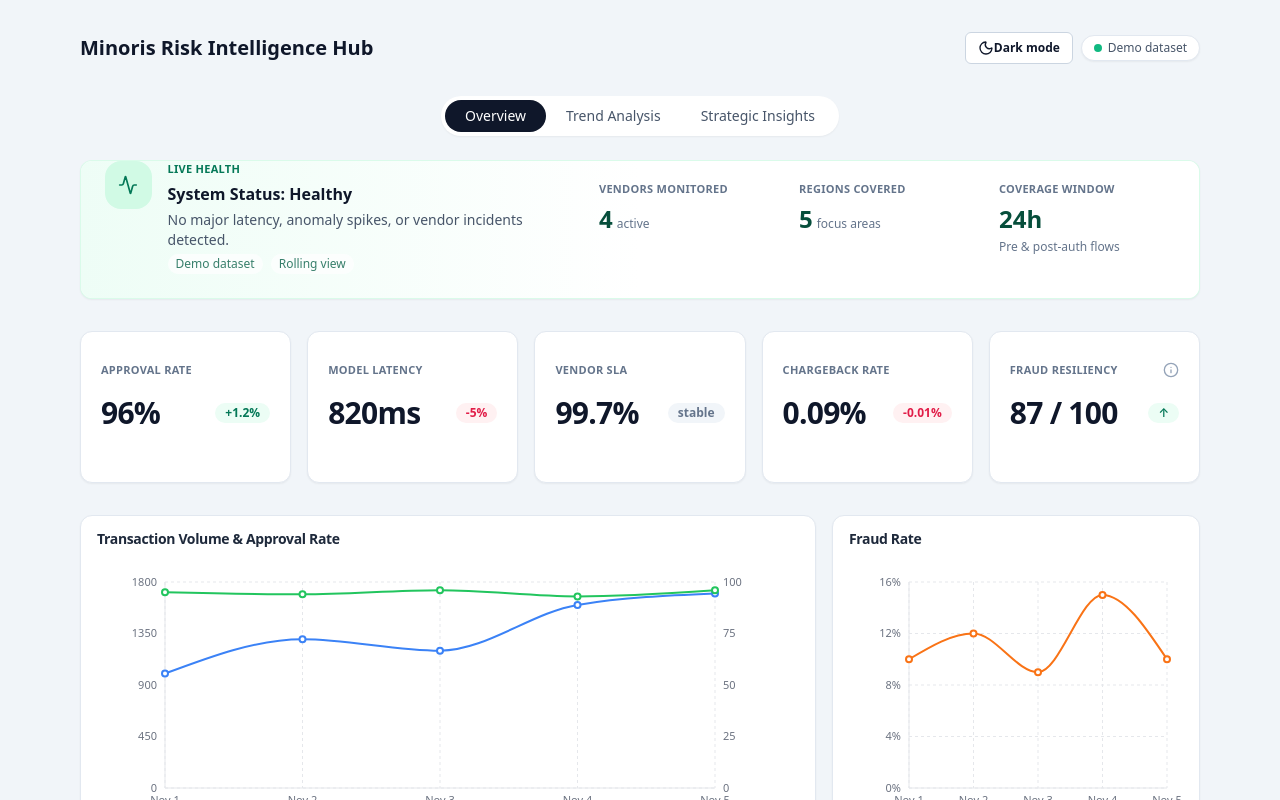
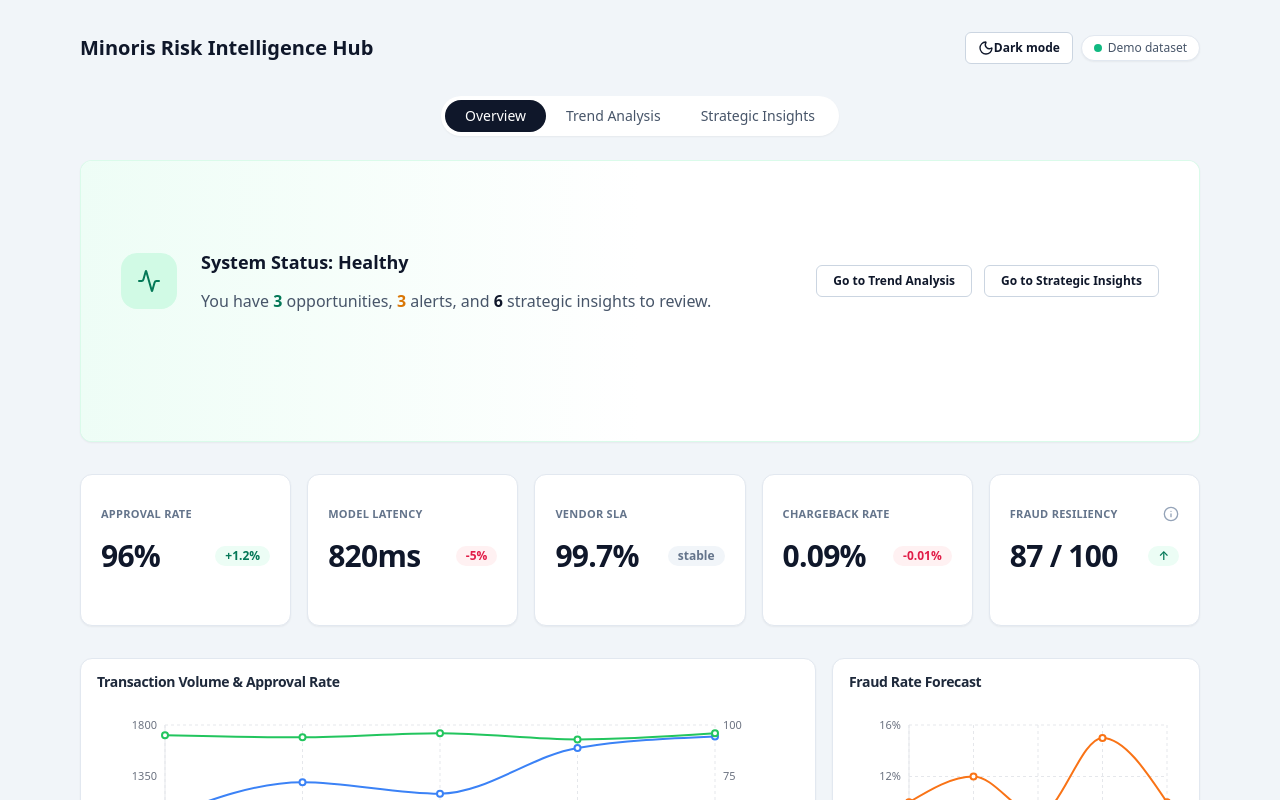
Before and after one commit to netkab/fraud-dashboard-demo, a React (Vite) app: page / in a window 1280 px wide. Shown: the top 800 px of the page. Built offline with nearby package versions, Linux system fonts and the light colour scheme.

Commit message:
Deploy latest build

```diff
--- a/src/App.jsx
+++ b/src/App.jsx
@@ -62,10 +62,13 @@ export default function App() {
   const toggleTheme = () =>
     setTheme((prev) => (prev === "dark" ? "light" : "dark"));
 
+  const [activeTab, setActiveTab] = useState("overview");
   const [selectedInsight, setSelectedInsight] = useState(null);
   const [feedbackForms, setFeedbackForms] = useState({});
+  const [insightNotes, setInsightNotes] = useState({});
 
   const getFeedbackKey = (prefix, title) => `${prefix}-${title}`;
+  const getInsightNoteKey = (title) => `trend-note-${title}`;
 
   const toggleFeedbackForm = (key, sentiment) => {
     setFeedbackForms((prev) => {
@@ -92,6 +95,13 @@ export default function App() {
         [key]: { ...prev[key], text },
       };
     });
+  };
+
+  const handleInsightNoteChange = (key, text) => {
+    setInsightNotes((prev) => ({
+      ...prev,
+      [key]: text,
+    }));
   };
 
   const handleFeedbackSubmit = (key) => {
@@ -522,6 +532,8 @@ export default function App() {
     const InsightIcon = insightStyles.icon;
     const feedbackKey = getFeedbackKey("trend", insight.title);
     const feedbackState = feedbackForms[feedbackKey];
+    const noteKey = getInsightNoteKey(insight.title);
+    const noteValue = insightNotes[noteKey] ?? "";
 
     return (
       <Card
@@ -625,7 +637,8 @@ export default function App() {
                   </p>
                 </div>
                 <div className="space-y-2">
-                  <div className="flex items-center gap-2 rounded-xl border border-slate-100 bg-slate-50/60 px-3 py-2 text-xs text-slate-600">
+                  <label className="block space-y-2 text-xs text-slate-600">
+                    <div className="flex items-center gap-2 rounded-xl border border-slate-100 bg-slate-50/60 px-3 py-2 font-semibold text-slate-700">
                       <span className="h-1.5 w-1.5 rounded-full bg-emerald-500" />
                       <p>
                         {insight.type === "opportunity"
@@ -633,17 +646,16 @@ export default function App() {
                           : "Actions to stabilize or contain risky segments."}
                       </p>
                     </div>
-                  <div className="flex flex-wrap gap-2 text-xs font-medium text-slate-500">
-                    <span className="inline-flex items-center rounded-full border border-dashed border-slate-200 px-2 py-0.5">
-                      Position{" "}
-                      {insights.findIndex(
-                        (item) => item.title === insight.title
-                      ) + 1}
-                    </span>
-                    <span className="inline-flex items-center rounded-full border border-slate-200 px-2 py-0.5">
-                      Awaiting decision
-                    </span>
-                  </div>
+                    <textarea
+                      className="w-full rounded-2xl border border-slate-200 bg-white/90 p-3 text-sm text-slate-700 shadow-inner focus:border-slate-400 focus:outline-none"
+                      rows={3}
+                      value={noteValue}
+                      onChange={(event) =>
+                        handleInsightNoteChange(noteKey, event.target.value)
+                      }
+                      placeholder="Capture actionable follow-ups tied to this card."
+                    />
+                  </label>
                 </div>
                 <div className="space-y-2">
                   <div className="flex flex-wrap gap-2">
@@ -652,32 +664,32 @@ export default function App() {
                       size="sm"
                       variant="outline"
                       className={`flex items-center gap-1.5 text-xs font-semibold transition-colors ${
-                        feedbackState?.sentiment === "positive"
+                        feedbackState?.sentiment === "confirm"
                           ? "border-emerald-200 bg-emerald-50/80 text-emerald-700"
                           : ""
                       }`}
                       onClick={() =>
-                        toggleFeedbackForm(feedbackKey, "positive")
+                        toggleFeedbackForm(feedbackKey, "confirm")
                       }
                     >
                       <ThumbsUp className="h-4 w-4" />
-                      Greenlight
+                      Confirm
                     </Button>
                     <Button
                       type="button"
                       size="sm"
                       variant="outline"
                       className={`flex items-center gap-1.5 text-xs font-semibold transition-colors ${
-                        feedbackState?.sentiment === "negative"
+                        feedbackState?.sentiment === "snooze"
                           ? "border-rose-200 bg-rose-50/80 text-rose-700"
                           : ""
                       }`}
                       onClick={() =>
-                        toggleFeedbackForm(feedbackKey, "negative")
+                        toggleFeedbackForm(feedbackKey, "snooze")
                       }
                     >
                       <ThumbsDown className="h-4 w-4" />
-                      Block / revisit
+                      Snooze for 7 days
                     </Button>
                   </div>
                   {feedbackState && (
@@ -689,9 +701,9 @@ export default function App() {
                       }}
                     >
                       <p className="text-sm text-slate-600">
-                        {feedbackState.sentiment === "positive"
-                          ? "Share why this initiative gets a green light and list the next moves."
-                          : "Log objections, redlines, and the actions needed before this can ship."}
+                        {feedbackState.sentiment === "confirm"
+                          ? "Confirm the plan and list the concrete moves."
+                          : "Note why this needs to pause and what to revisit in a week."}
                       </p>
                       <textarea
                         className="w-full rounded-2xl border border-slate-200 bg-white/90 p-3 text-sm text-slate-700 shadow-inner focus:border-slate-400 focus:outline-none"
@@ -701,9 +713,9 @@ export default function App() {
                           handleFeedbackChange(feedbackKey, event.target.value)
                         }
                         placeholder={
-                          feedbackState.sentiment === "positive"
-                            ? "e.g., Socialize with leadership, prep rollout doc..."
-                            : "e.g., Need more vendor benchmarking and risk review..."
+                          feedbackState.sentiment === "confirm"
+                            ? "e.g., Confirm owners, launch experiment, schedule KPI check-in..."
+                            : "e.g., Waiting on new data quality checks; follow up in next fraud review..."
                         }
                       />
                       <div className="flex justify-end gap-2">
@@ -778,7 +790,12 @@ export default function App() {
         </header>
 
         {/* Tabs wrapper */}
-        <Tabs defaultValue="overview" className="space-y-6">
+        <Tabs
+          defaultValue="overview"
+          value={activeTab}
+          onValueChange={setActiveTab}
+          className="space-y-6"
+        >
           {/* Tab nav */}
           <div className="flex justify-center">
             <TabsList className="inline-flex rounded-full bg-white px-1 py-1 shadow-sm dark:bg-slate-900">
@@ -806,75 +823,62 @@ export default function App() {
           {/* ---------------- OVERVIEW TAB ---------------- */}
           <TabsContent value="overview" className="space-y-8">
             {/* Status banner */}
-            <Card className="relative overflow-hidden rounded-3xl border border-emerald-100/80 bg-white shadow-sm dark:border-emerald-500/30">
+{/* Status banner */}
+<Card className="relative overflow-hidden rounded-3xl border border-emerald-100/80 bg-white shadow-sm dark:border-emerald-500/30 min-h-[280px]">
   <div
     aria-hidden
     className="pointer-events-none absolute inset-0 bg-gradient-to-r from-emerald-50/90 via-white to-white dark:from-emerald-900/40 dark:via-slate-900 dark:to-slate-900"
   />
-              <CardContent className="relative flex flex-col gap-6 px-6 py-6 md:flex-row md:items-center md:justify-between">
-                <div className="flex flex-1 items-start gap-4">
-                  <div className="flex h-12 w-12 items-center justify-center rounded-2xl bg-emerald-100 text-emerald-700">
-                    <Activity className="h-5 w-5" />
-                  </div>
-                  <div className="space-y-1">
-                    <p className="text-[11px] font-semibold uppercase tracking-wide text-emerald-700">
-                      Live health
-                    </p>
-                    <p className="text-base font-semibold text-slate-900">
+  <CardContent className="relative flex h-full min-h-[280px] w-full flex-col items-center justify-center gap-10 px-10 py-10 md:flex-row md:items-center md:justify-between md:gap-14">
+    <div className="flex flex-1 items-center gap-5 md:gap-6">
+      <div className="flex h-14 w-14 shrink-0 items-center justify-center rounded-2xl bg-emerald-100 text-emerald-700">
+        <Activity className="h-6 w-6" />
+      </div>
+
+      <div className="space-y-3">
+        <p className="text-lg font-semibold text-slate-900">
           System Status: Healthy
         </p>
-                    <p className="text-sm text-slate-600">
-                      No major latency, anomaly spikes, or vendor incidents
-                      detected.
-                    </p>
-                    <div className="flex flex-wrap gap-2 text-xs font-medium text-emerald-800/80">
-                      <span className="inline-flex items-center rounded-full bg-white/70 px-2 py-0.5">
-                        Demo dataset
-                      </span>
-                      <span className="inline-flex items-center rounded-full bg-white/70 px-2 py-0.5">
-                        Rolling view
-                      </span>
-                    </div>
-                  </div>
-                </div>
-                <dl className="grid w-full gap-6 text-sm text-slate-500 sm:grid-cols-3 md:max-w-xl">
-                  <div className="space-y-1">
-                    <dt className="text-[11px] font-semibold uppercase tracking-wide text-slate-500">
-                      Vendors monitored
-                    </dt>
-                    <dd className="flex items-baseline gap-1 text-2xl font-semibold text-emerald-900">
-                      4
-                      <span className="text-xs font-medium text-slate-500">
-                        active
-                      </span>
-                    </dd>
-                  </div>
-                  <div className="space-y-1">
-                    <dt className="text-[11px] font-semibold uppercase tracking-wide text-slate-500">
-                      Regions covered
-                    </dt>
-                    <dd className="flex items-baseline gap-1 text-2xl font-semibold text-emerald-900">
-                      5
-                      <span className="text-xs font-medium text-slate-500">
-                        focus areas
-                      </span>
-                    </dd>
-                  </div>
-                  <div className="space-y-1">
-                    <dt className="text-[11px] font-semibold uppercase tracking-wide text-slate-500">
-                      Coverage window
-                    </dt>
-                    <dd className="text-2xl font-semibold text-emerald-900">
-                      24h
-                    </dd>
-                    <p className="text-xs text-slate-500">
-                      Pre &amp; post-auth flows
-                    </p>
-                  </div>
-                </dl>
+
+        <p className="text-base text-slate-600 leading-relaxed">
+          You have{" "}
+          <span className="font-semibold text-emerald-700">
+            {insightGroups.opportunity.length}
+          </span>{" "}
+          opportunities,{" "}
+          <span className="font-semibold text-amber-600">
+            {insightGroups.alert.length}
+          </span>{" "}
+          alerts, and{" "}
+          <span className="font-semibold text-slate-900">
+            {macroInsights.length}
+          </span>{" "}
+          strategic insights to review.
+        </p>
+      </div>
+    </div>
+
+    <div className="flex flex-wrap items-center gap-3">
+      <Button
+        size="sm"
+        variant="outline"
+        className="text-sm font-semibold border-emerald-200 text-emerald-700 bg-white/70 hover:bg-emerald-50/50 px-4 py-2"
+        onClick={() => setActiveTab("operations")}
+      >
+        Go to Trend Analysis
+      </Button>
+
+      <Button
+        size="sm"
+        variant="outline"
+        className="text-sm font-semibold border-slate-300 text-slate-700 bg-white/70 hover:bg-slate-50/50 px-4 py-2"
+        onClick={() => setActiveTab("macro")}
+      >
+        Go to Strategic Insights
+      </Button>
+    </div>
   </CardContent>
 </Card>
-
             {/* KPI row */}
             <motion.div
               initial={{ opacity: 0, y: 8 }}
@@ -995,7 +999,7 @@ export default function App() {
               <Card className="rounded-3xl border border-slate-200 bg-white shadow-sm">
                 <CardHeader className="pb-1">
                   <CardTitle className="text-sm font-semibold text-slate-800">
-                    Fraud Rate
+                    Fraud Rate Forecast
                   </CardTitle>
                 </CardHeader>
                 <CardContent className="h-72 pt-2">
```
Also changed, not shown: src/components/ui/tabs.jsx (+19 -2 lines), 5 other files (tests, documents, lock files or other folders). Lines whose indentation alone changed are shown as unchanged.
